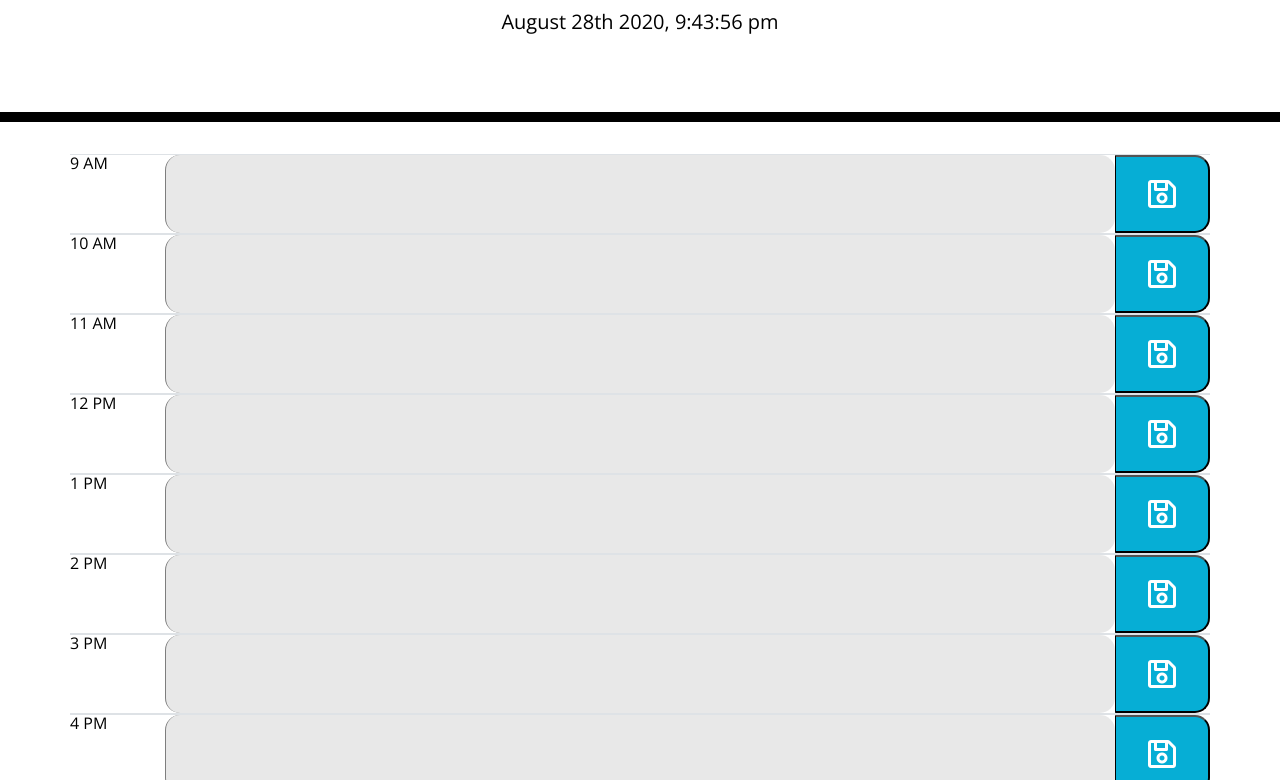
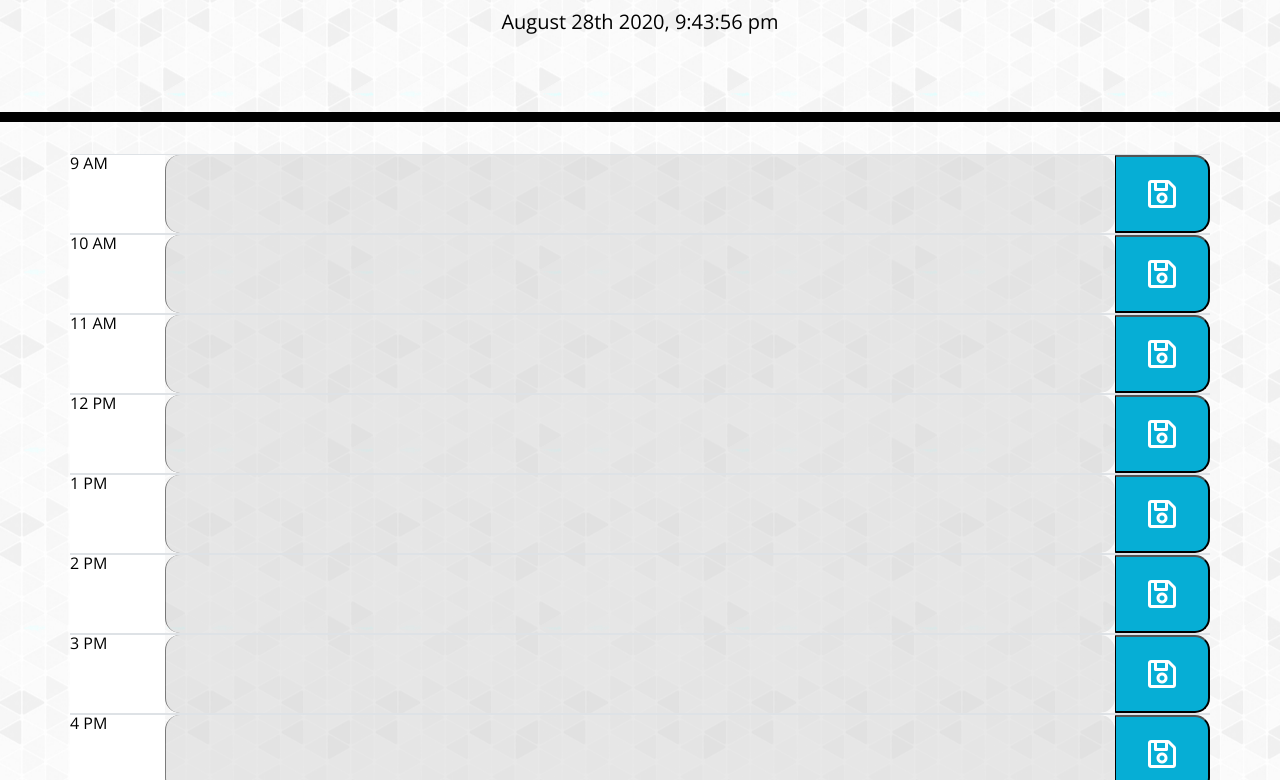
Before and after one commit to ericlafontsee/Work-Day-Scheduler, a plain HTML site: page index.html in a window 1280 px wide. Shown: the part 182-962 px from the top of the page. Drawn offline with nearby package versions, Linux system fonts and the light colour scheme.

Commit message:
Added background image

```diff
--- a/style.css
+++ b/style.css
@@ -2,6 +2,9 @@ body {
   font-family: 'Open Sans', sans-serif;
   font-size: 16px;
   line-height: 1;
+  background-image: url("images/gplaypattern.png");
+  background-repeat: repeat;
+  background-position: center;
 }
 
 button {
```
Also changed, not shown: images/gplaypattern.png (added), 2 other files.
